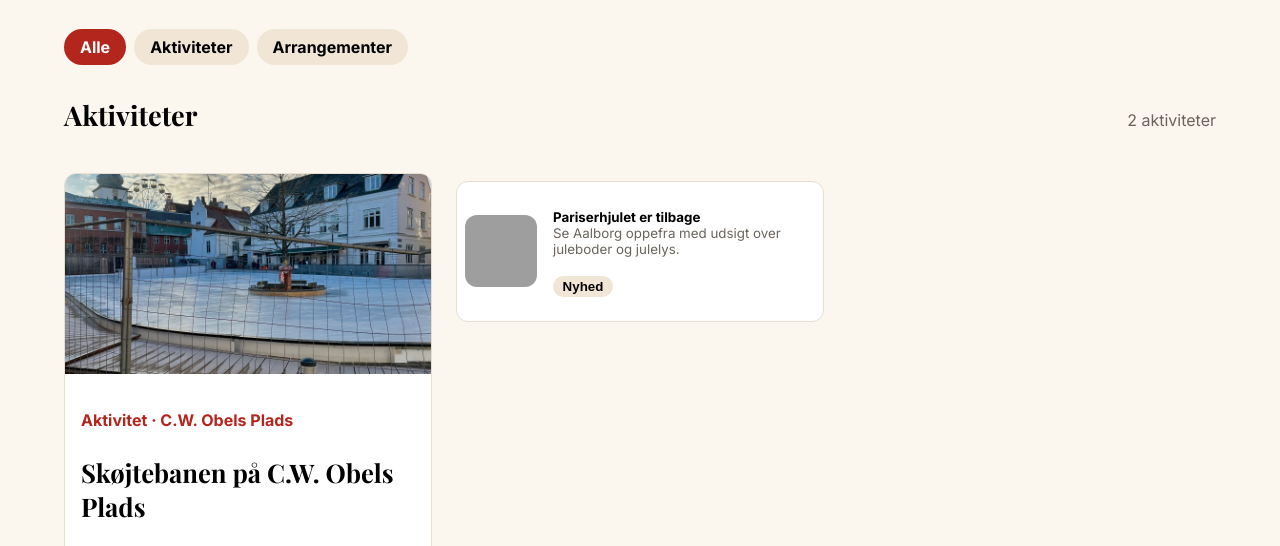
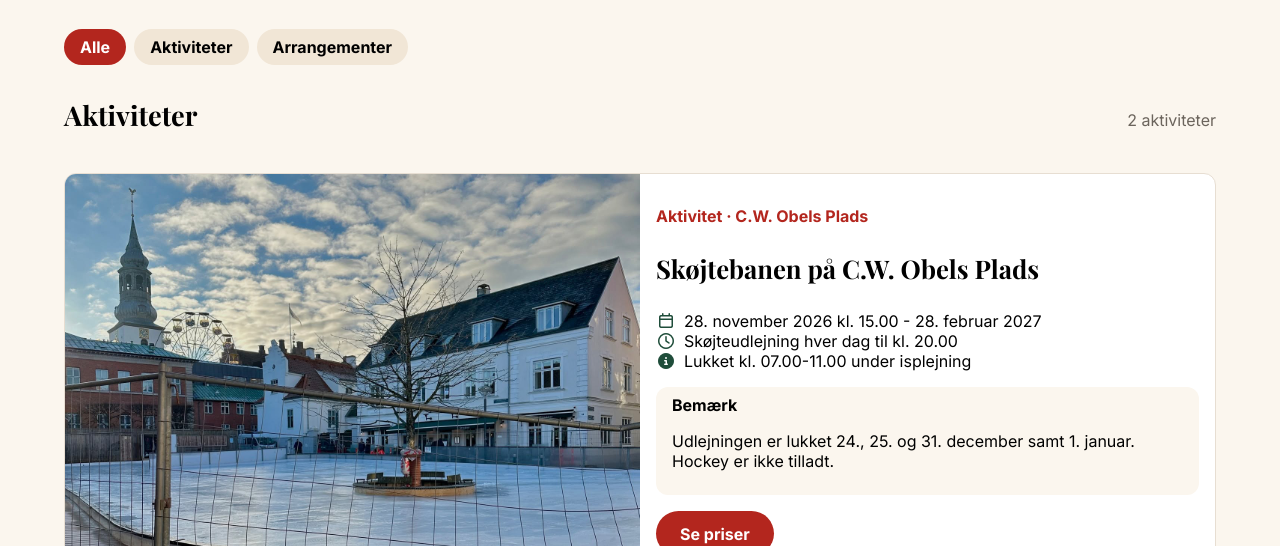
Before and after one commit to OJFinnsson/Gruppe-1_Jul-i-Aalborg, a plain HTML site: page aktiviteterOgArrangementer.html in a window 1280 px wide. Shown: the part 220-766 px from the top of the page. Drawn offline with nearby package versions, Linux system fonts and the light colour scheme; grey boxes are pictures that could not be loaded; a web font is replaced by a local one.

Commit message:
Skøjtebanmen i desktop

```diff
--- a/assets/css/style.css
+++ b/assets/css/style.css
@@ -680,7 +680,7 @@ body {
 
     .main1 section.liste {
         display: grid;
-        grid-template-columns: 1fr 1fr 1fr;
+        grid-template-columns: 1fr 1fr;
         align-items: start;
         gap: 1.5rem;
         padding: 0 var(--mdspacer) 2rem;
@@ -691,7 +691,9 @@ body {
     }
 
     .overskrift,
-    .harmonika {
+    .fremhaevet,
+    .harmonika,
+    .bred {
         grid-column: 1 / -1;
     }
 
@@ -701,6 +703,21 @@ body {
         margin: 0;
     }
 
+    /* skøjtemanen billede til venste, og information til højre */
+    .fremhaevet {
+        display: grid;
+        grid-template-columns: 1fr 1fr;
+
+        img {
+            height: 100%;
+        }
+    }
+
+    .harmonika ul {
+        display: grid;
+        grid-template-columns: 1fr 1fr 1fr;
+    }
+
     .underside .topbillede {
         width: 100%;
         height: 380px;
```
